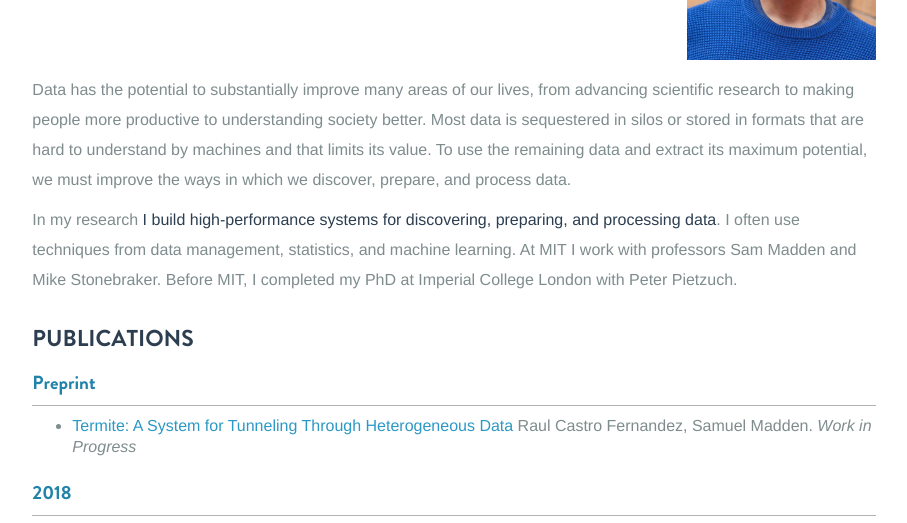
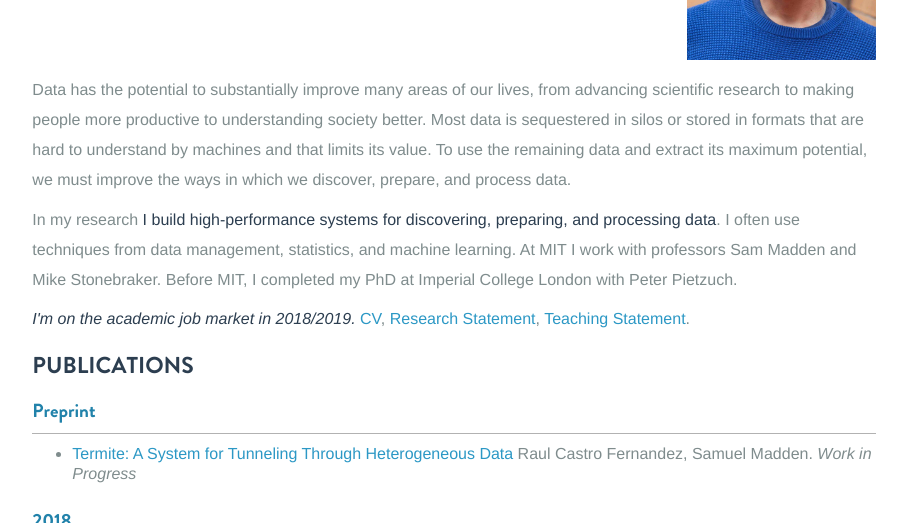
Before and after one commit to raulcf/personalweb, a plain HTML site: page index.html in a window 1280 px wide. Shown: the part 243-766 px from the top of the page, without its empty margins (186-1093 px from the left). Drawn offline with Linux system fonts and the light colour scheme.

Commit message:
job market add

```diff
--- a/css/style2.css
+++ b/css/style2.css
@@ -1,3 +1,4 @@
+
 @font-face {
     font-family: "brandon-bold";
     src: url(fonts/brandongrotesque-bold.ttf) format("truetype");
--- a/index.html
+++ b/index.html
@@ -126,6 +126,14 @@ systems for discovering, preparing, and processing data</span>. I often use
 techniques from data management, statistics, and machine learning. At MIT I work
 with professors Sam Madden and Mike Stonebraker. Before MIT, I completed my PhD
 at Imperial College London with Peter Pietzuch.
+                </p>
+
+                <p>
+                <span class='highlight'><i>I'm on the academic job market in
+2018/2019.</i></span> <a
+href="./materials/cv_raulcf.pdf" target="_blank">CV</a>, <a
+href="./materials/research_statement_raulcf.pdf" target="_blank">Research Statement</a>, <a
+href="./materials/teaching_statement_raulcf.pdf" target="_blank">Teaching Statement</a>.
                 </p>
 
                 <!-- <a href='bio'>BIO</a> | <a href='cv'>CV</a> -->
```
Also changed, not shown: 3 other files.
